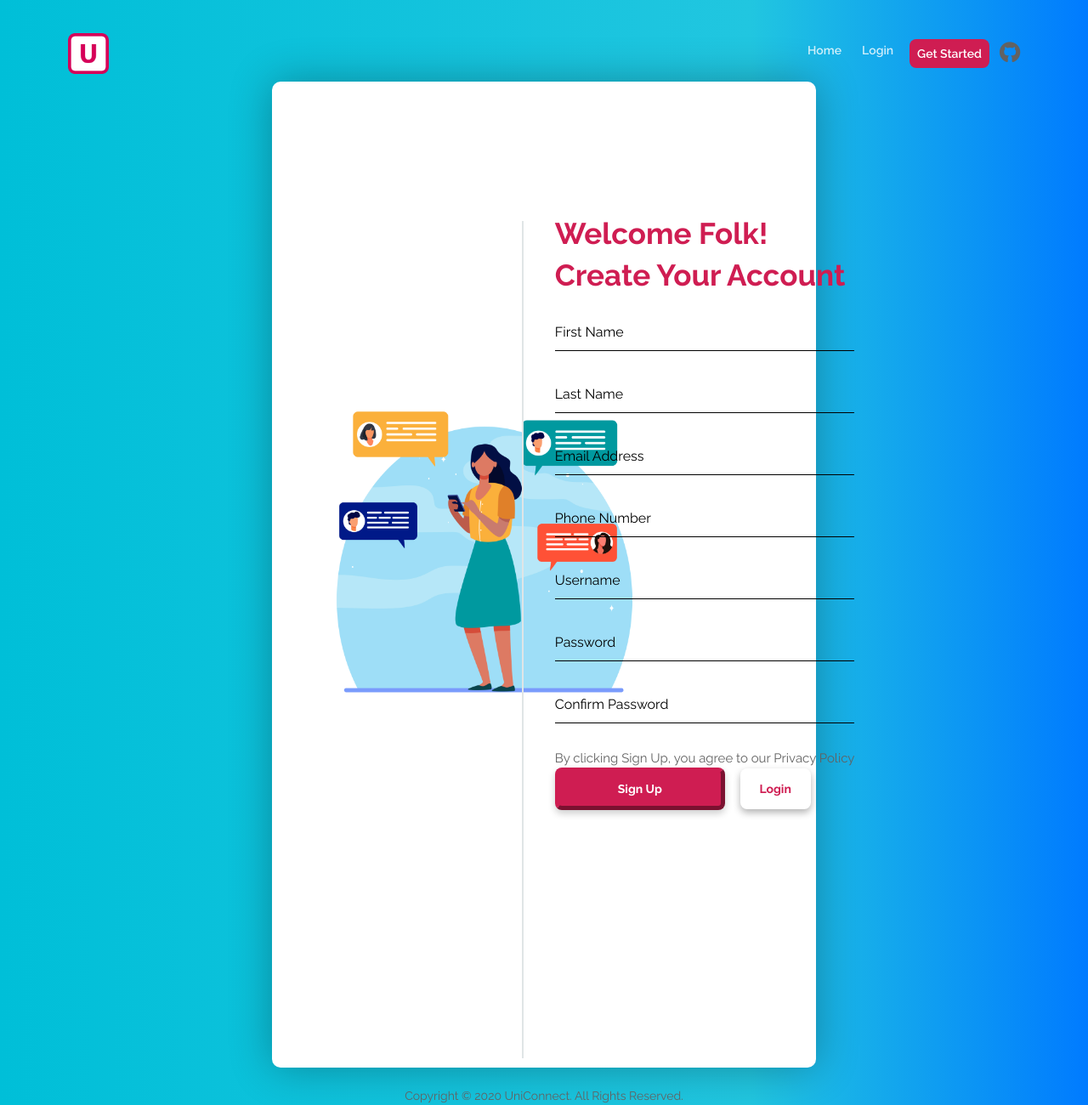
After one commit to Akanksha1212/UniConnectWT, a PHP site: page /signup.php in a window 1280 px wide. The commit adds this page. Shown: the whole page at 85% size. Run offline with PHP 8.4, Linux system fonts and the light colour scheme.

Commit message:
implemented user registration with backend

```diff
--- /dev/null
+++ b/config.php
@@ -0,0 +1,17 @@
+<?php
+/* Database credentials. Assuming you are running MySQL
+server with default setting (user 'root' with no password) */
+define('DB_SERVER', 'localhost');
+define('DB_USERNAME', 'root');
+define('DB_PASSWORD', 'Godot#19');
+define('DB_NAME', 'UniConnect');
+
+/* Attempt to connect to MySQL database */
+$mysqli = new mysqli(DB_SERVER, DB_USERNAME, DB_PASSWORD, DB_NAME);
+
+// Check connection
+if($mysqli === false){
+    die("ERROR: Could not connect. " . $mysqli->connect_error);
+}
+//else {echo "Connected";}
+?>
--- /dev/null
+++ b/css/signup.css
@@ -0,0 +1,123 @@
+body {
+   background: rgb(2,0,36);
+background: linear-gradient(90deg, rgba(2,0,36,1) 0%, rgba(0,191,216,1) 0%, rgba(33,198,224,1) 69%, rgba(0,123,255,1) 100%);
+}
+
+
+.login-card {
+-webkit-box-shadow: 0 0 50px 0 rgba(0, 0, 0, 0.3);
+        box-shadow: 0 0 50px 0 rgba(0, 0, 0, 0.3);
+  border-radius: 10px;
+  transition: 0.3s;
+  width: 50%;
+  background-color: white;
+  margin-left: 25%;
+  margin-top: 7.5%;
+  height:  1160px;
+
+}
+
+.image-card img {
+ margin-left: 50px;
+ margin-top: 350px;
+ height: 400px;
+}
+
+.login-card .vl {
+  position: absolute;
+  border-left: 2px solid #e0e5e6;
+  height: 985px;
+  margin-left: 23%;
+  top:260px;
+}
+
+.box {
+position: absolute;
+  margin-left: 26%;
+  top: 250px; }
+
+.title {
+ color: #cf1d52;
+font-size: 35px;
+line-height: 1.4;
+}
+
+.box .inputBox {
+  position: relative;
+}
+
+.box .inputBox input {
+  width: 100%;
+  padding: 0.625rem 0;
+  font-size: 1rem;
+  color: #000;
+  letter-spacing: 0.062rem;
+  margin-bottom: 1.875rem;
+  border: none;
+  border-bottom: 0.065rem solid #000;
+  outline: none;
+  background: transparent;
+}
+
+.box .inputBox label {
+  position: absolute;
+  top: 0;
+  left: 0;
+  padding: 0.625rem 0;
+  font-size: 1rem;
+  color: #000;
+  pointer-events: none;
+  transition: 0.5s;
+}
+
+.box .inputBox input:focus ~ label,
+.box .inputBox input:valid ~ label,
+.box .inputBox input:not([value=""]) ~ label {
+  top: -1.125rem;
+  left: 0;
+  color: #cf1d52;
+  font-size: 0.75rem;
+}
+
+.box input[type="submit"] {
+  background-color: #cf1d52;
+  padding:9px;
+  width: 200px;
+  border-radius: 8px;
+  text-decoration: None;
+  color:white;
+  font-weight: bold;
+ box-shadow: 0 4px 8px 0 rgba(0,0,0,0.2);
+  transition: 0.3s;
+  border-width: 5px;
+  border-color: #cf1d52;
+}
+
+.box input:required {
+    box-shadow:none;
+}
+
+.box input[type="submit"]:hover {
+  background-color: #ad1845;
+}
+
+
+.signup-btn {
+  color: #cf1d52;
+  padding:16px;
+  border-radius: 8px;
+  text-decoration: None;
+  font-weight: bold;
+  box-shadow: 0 4px 8px 0 rgba(0,0,0,0.3);
+  transition: 0.3s;
+}
+
+.signup-btn:hover{
+ text-decoration: None;
+ color: #ad1845;
+}
+
+#message {
+ display:block;
+ line-height: 0;
+}
--- a/css/styles.css
+++ b/css/styles.css
@@ -709,6 +709,7 @@ input[type='checkbox'] {
 /*********************/
 .header {
 	background-color: #fff;
+	border-radius: 10px;
 }
 
 .header .header-content {
--- /dev/null
+++ b/footer.php
@@ -0,0 +1,30 @@
+<!DOCTYPE html>
+<html lang="en">
+<head>
+    <meta charset="utf-8">
+    <meta name="viewport" content="width=device-width, initial-scale=1, shrink-to-fit=no">
+
+    <!-- Website Title -->
+    <title>UniConnect - Collaborate with your peers</title>
+
+    <!-- Styles -->
+    <link href="https://fonts.googleapis.com/css?family=Raleway:400,400i,600,700,700i&amp;subset=latin-ext" rel="stylesheet">
+    <link href="css/bootstrap.css" rel="stylesheet">
+    <link href="css/fontawesome-all.css" rel="stylesheet">
+    <link href="css/swiper.css" rel="stylesheet">
+    <link href="css/magnific-popup.css" rel="stylesheet">
+    <link href="css/signup.css" rel="stylesheet">
+    <link href="css/styles.css" rel="stylesheet">
+    <script src="js/validate.js"></script>
+
+	<!-- Favicon  -->
+    <link rel="icon" href="images/logo.png">
+</head>
+<body data-spy="scroll" data-target=".fixed-top">
+
+<div style= ""><center>
+Copyright © 2020 UniConnect. All Rights Reserved.</center></div>
+
+
+</body>
+</html>
--- /dev/null
+++ b/signup.php
@@ -0,0 +1,204 @@
+<?php
+error_reporting(E_ALL);
+ini_set("display_errors", 1);
+require_once "config.php";
+
+$username = $password = $confirm_password = "";
+$username_err = $password_err = $confirm_password_err = "";
+
+if($_SERVER["REQUEST_METHOD"] == "POST") {
+	if(!empty(trim($_POST["name"]))) {
+	$sql = "SELECT user_id FROM Users WHERE user_name = ?";
+
+        if($stmt = $mysqli->prepare($sql)){
+            // Bind variables to the prepared statement as parameters
+            $stmt->bind_param("s", $param_username);
+
+            // Set parameters
+            $param_username = trim($_POST["name"]);
+
+            // Attempt to execute the prepared statement
+            if($stmt->execute()){
+                // store result
+                $stmt->store_result();
+
+                if($stmt->num_rows == 1){
+                    $username_err = "This username is already taken.";
+	            echo $username_err;
+                } else{
+                    $username = trim($_POST["name"]);
+                }
+            } else{
+                echo "Oops! Something went wrong. Please try again later.";
+            }
+$stmt->close();
+        }
+}
+	//if(strlen(trim($_POST["pass"])) < 6){
+        //$password_err = "Password must have atleast 6 characters.";
+    //} else{
+        $password = trim($_POST["pass"]);
+    //}
+
+$phone_number= trim($_POST["phone"]);
+$first_name= trim($_POST["fname"]);
+$last_name= trim($_POST["lname"]);
+$email_address= trim($_POST["email"]);
+
+
+	// Check input errors before inserting in database
+    if(empty($username_err) && empty($password_err) && empty($confirm_password_err)){
+
+        // Prepare an insert statement
+        $sql = "INSERT INTO Users (user_name, first_name, last_name, user_pass, email, phone) VALUES (?, ?, ?, ?, ?, ?)";
+
+        if($stmt = $mysqli->prepare($sql)){
+            // Bind variables to the prepared statement as parameters
+            $stmt->bind_param("ssssss", $param_username, $param_fname, $param_lname, $param_password, $param_email, $param_phone);
+
+            // Set parameters
+            $param_username = $username;
+            $param_password = password_hash($password, PASSWORD_DEFAULT); // Creates a password hash
+	    $param_fname = $first_name;
+	    $param_lname = $last_name;
+	    $param_phone = $phone_number;
+	    $param_email = $email_address;
+
+            // Attempt to execute the prepared statement
+            if($stmt->execute()){
+                // Redirect to login page
+                header("location: login.php");
+            } else{
+                echo "Something went wrong. Please try again later.";
+            }
+
+            // Close statement
+            $stmt->close();
+        }
+    }
+$mysqli->close();
+}
+?>
+
+<!DOCTYPE html>
+<html lang="en">
+<head>
+    <meta charset="utf-8">
+    <meta name="viewport" content="width=device-width, initial-scale=1, shrink-to-fit=no">
+
+    <!-- Website Title -->
+    <title>UniConnect - Collaborate with your peers</title>
+
+    <!-- Styles -->
+    <link href="https://fonts.googleapis.com/css?family=Raleway:400,400i,600,700,700i&amp;subset=latin-ext" rel="stylesheet">
+    <link href="css/bootstrap.css" rel="stylesheet">
+    <link href="css/fontawesome-all.css" rel="stylesheet">
+    <link href="css/swiper.css" rel="stylesheet">
+    <link href="css/magnific-popup.css" rel="stylesheet">
+    <link href="css/signup.css" rel="stylesheet">
+    <link href="css/styles.css" rel="stylesheet">
+    <script src="js/validate.js"></script>
+
+	<!-- Favicon  -->
+    <link rel="icon" href="images/logo.png">
+</head>
+<body data-spy="scroll" data-target=".fixed-top">
+
+ <!-- Navigation -->
+    <nav class="navbar navbar-expand-lg navbar-dark navbar-custom fixed-top">
+
+        <a class="navbar-brand logo-image" href="index.php"><img src="images/logo.png" alt="alternative"></a>
+
+        <!-- Mobile Menu Toggle Button -->
+        <button class="navbar-toggler" type="button" data-toggle="collapse" data-target="#navbarsExampleDefault" aria-controls="navbarsExampleDefault" aria-expanded="false" aria-label="Toggle navigation">
+            <span class="navbar-toggler-awesome fas fa-bars"></span>
+            <span class="navbar-toggler-awesome fas fa-times"></span>
+        </button>
+        <!-- end of mobile menu toggle button -->
+
+        <div class="collapse navbar-collapse" id="navbarsExampleDefault">
+            <ul class="navbar-nav ml-auto">
+                <li class="nav-item">
+                    <a class="nav-link page-scroll" href="#header">Home <span class="sr-only">(current)</span></a>
+                </li>
+                <li class="nav-item">
+                  <a id="loginButton" class="nav-link page-scroll" href="login.php">
+                            Login &nbsp</a>
+                </li>
+                <li class="nav-item">
+                  <span class="navbar-text">
+                             <a id="signupButton" href="login.php" style="background-color: #cf1d52; padding:9px; border-radius: 8px; text-decoration: None;">
+                             <span class="fa fa-sign-in"></span>Get Started</a>
+                  </span>
+                </li>
+            </ul>
+            <span class="nav-item social-icons" style="">
+                <span class="fa-stack">
+                    <a href="https://github.com/Akanksha1212/UniConnectWT">
+                        <i class="fab fa-github fa-2x"></i>
+                    </a>
+                </span>
+            </span>
+        </div>
+    </nav>
+
+
+<!-- end of navbar -->
+    <!-- end of navigation -->
+
+<div class= "login-card">
+     <div class="image-card">
+          <img src="images/7959.jpg" alt="alternative">
+          <div class="vl"></div>
+          <div class="box">
+
+      <div class="title"><b>Welcome Folk! <br> Create Your Account</b></div> <br>
+<form method="post" name= "login" id="login" onsubmit="return validateForm()" action="<?php echo htmlspecialchars($_SERVER["PHP_SELF"]);?>">
+      <div class="inputBox">
+	 <input type="text" name="fname" id="fname" required onkeyup="this.setAttribute('value', this.value);" value="">
+         <label>First Name</label>
+      </div>
+      <div class="inputBox">
+	 <input type="text" name="lname" id="lname" required onkeyup="this.setAttribute('value', this.value);" value="">
+         <label>Last Name</label>
+      </div>
+      <div class="inputBox">
+	 <input type="text" name="email" id="email" required onkeyup="this.setAttribute('value', this.value);" value="">
+         <label>Email Address</label>
+      </div>
+      <div class="inputBox">
+	 <input type="text" name="phone" id="phone" required onkeyup="this.setAttribute('value', this.value);" value="">
+         <label>Phone Number</label>
+      </div>
+      <div class="inputBox">
+	 <input type="text" name="name" id="name" required onkeyup="this.setAttribute('value', this.value);" value="">
+         <label>Username</label>
+      </div>
+
+      <div class="inputBox">
+<input type="password" name="pass" id="pass" required onkeyup="check();" value="">
+         <label>Password</label>
+      </div>
+<div class="inputBox">
+<input type="password" name="confirm_password" id="confirm_password" required onkeyup="check();" value="">
+
+         <label>Confirm Password <span id='message' style= "display:block;
+ line-height: 0; font-size:15px;"></span>
+</label>
+
+      </div>
+
+      <span style= "font-size: 15px; ">By clicking Sign Up, you agree to our Privacy Policy</span><br>
+
+      <input type="submit" name="sign-in" value="Sign Up" > &nbsp &nbsp
+      <a href="login.php" class = "signup-btn" style="">&nbsp Login &nbsp</a>
+
+</form>
+
+   </div>
+ </div>
+</div>
+<br>
+<?php include 'footer.php'; ?>
+</body>
+</html>
```
Also changed, not shown: css/login.css (added, +123 -0 lines), header.php (+2 -9 lines), index.php (+52 -1 lines), js/validate.js (added, +41 -0 lines), login.php (+82 -28 lines), images/66106.jpg (added), images/7959.jpg (added), userHome.php (added), 1 other file.
